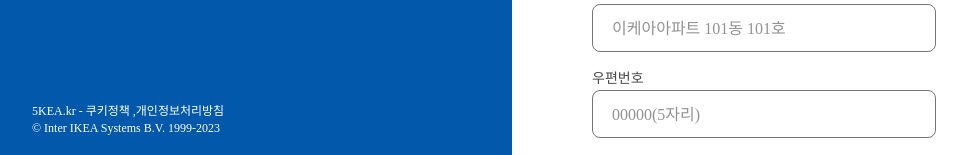
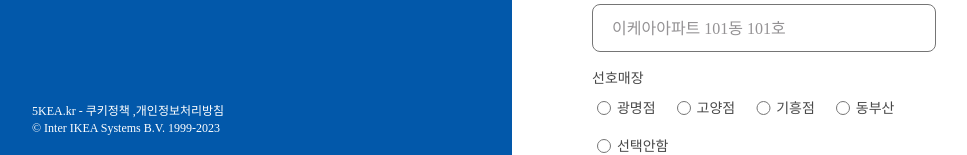
Before and after one commit to wecode-bootcamp-korea/48-2nd-5ronaminC-frontend, a React (Create React App) app: page /signup in a window 1280 px wide. Shown: the part 634-789 px from the top of the page, without its empty margins (48-1015 px from the left). Built offline with nearby package versions, Linux system fonts and the light colour scheme.

Commit message:
Refactor: 상수데이터 리팩토링

```diff
--- a/src/pages/SignUp/InputData.jsx
+++ b/src/pages/SignUp/InputData.jsx
@@ -60,9 +60,6 @@ const INPUT_GUIDE_DATA = {
       placeholder: '01012345678',
       maxLength: '11',
     },
-  ],
-
-  second: [
     {
       id: 6,
       className: 'address',
--- a/src/pages/SignUp/SignUp.jsx
+++ b/src/pages/SignUp/SignUp.jsx
@@ -47,17 +47,16 @@ const SignUp = () => {
       </div>
       <div className="right">
         <form className="userInput">
-          {INPUT_GUIDE_DATA.first.map(el => (
+          {INPUT_GUIDE_DATA.first.map((el, idx) => (
+            <React.Fragment key={el.id}>
               <Input
-              key={el.id}
                 className={el.className}
                 title={el.title}
                 type={el.type}
                 placeholder={el.placeholder}
                 maxLength={el.maxLength}
               />
-          ))}
-
+              {idx === 4 && (
                 <div className="gender wrap">
                   <label>성별</label>
                   <ul className="radioWrap">
@@ -66,31 +65,9 @@ const SignUp = () => {
                     ))}
                   </ul>
                 </div>
-
-          {INPUT_GUIDE_DATA.second.map(el => (
-            <Input
-              key={el.id}
-              className={el.className}
-              title={el.title}
-              type={el.type}
-              placeholder={el.placeholder}
-              maxLength={el.maxLength}
-            />
+              )}
+            </React.Fragment>
           ))}
-
-          <Input
-            className="address"
-            title="우편번호"
-            type="number"
-            placeholder="00000(5자리)"
-            maxlength="5"
-          />
-          <Input
-            className="detailAddress"
-            title="상세주소"
-            type="text"
-            placeholder="이케아아파트 101동 101호"
-          />
 
           <div className="marketFavor wrap">
             <label>선호매장</label>
```
Lines whose indentation alone changed are shown as unchanged.
